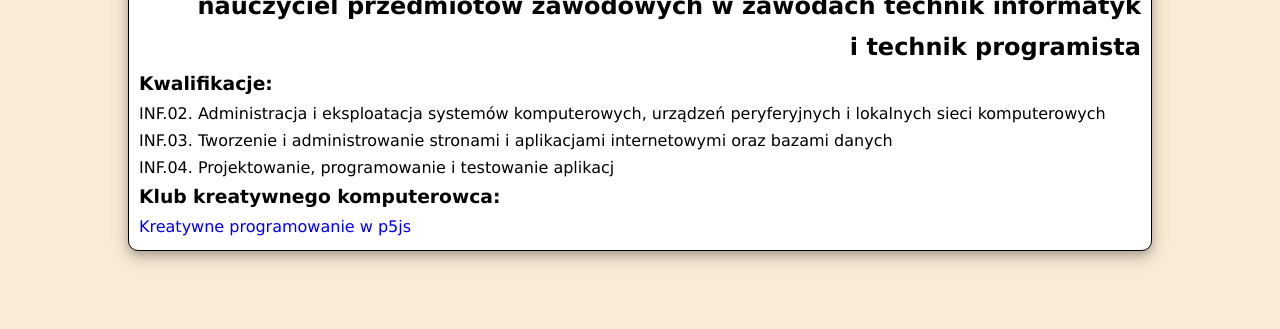
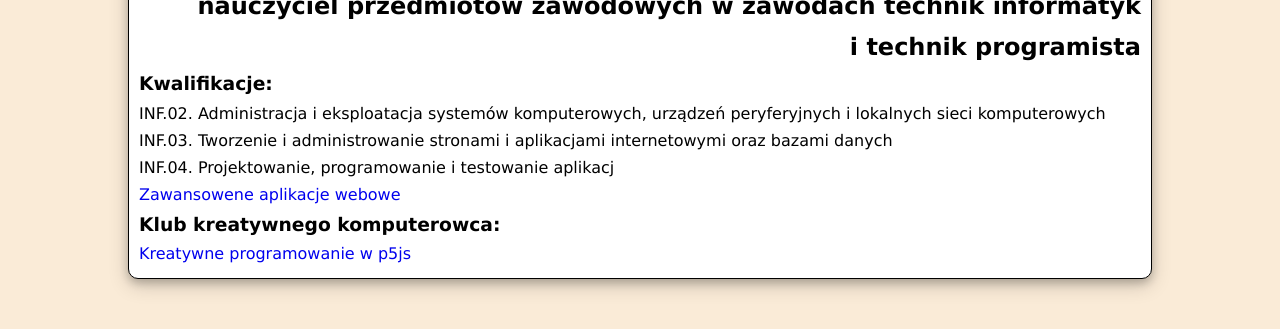
Before and after one commit to wojcieh/github-start-page, a plain HTML site: page index.html in a window 1280 px wide. Shown: the part 99-428 px from the top of the page. Drawn offline with Linux system fonts and the light colour scheme.

Commit message:
dodano link do zaawansowanych aplikacji webowych

```diff
--- a/index.html
+++ b/index.html
@@ -27,6 +27,13 @@
           internetowymi oraz bazami danych
         </li>
         <li>INF.04. Projektowanie, programowanie i testowanie aplikacj</li>
+        <ol>
+          <li>
+            <a href="https://github.com/wojcieh/zaw"
+              >Zawansowene aplikacje webowe</a
+            >
+          </li>
+        </ol>
       </ul>
       <h3>Klub kreatywnego komputerowca:</h3>
       <ul>
```
